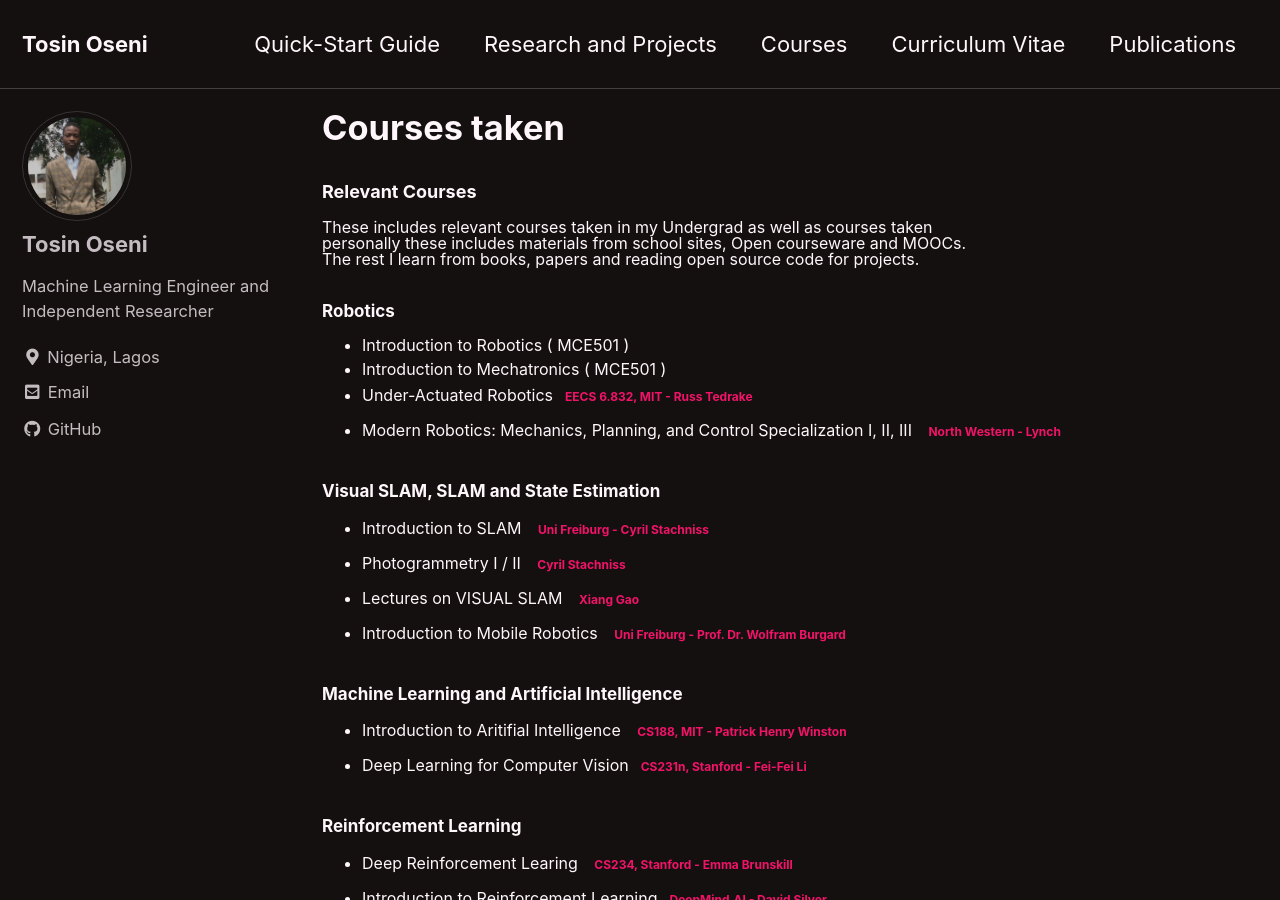
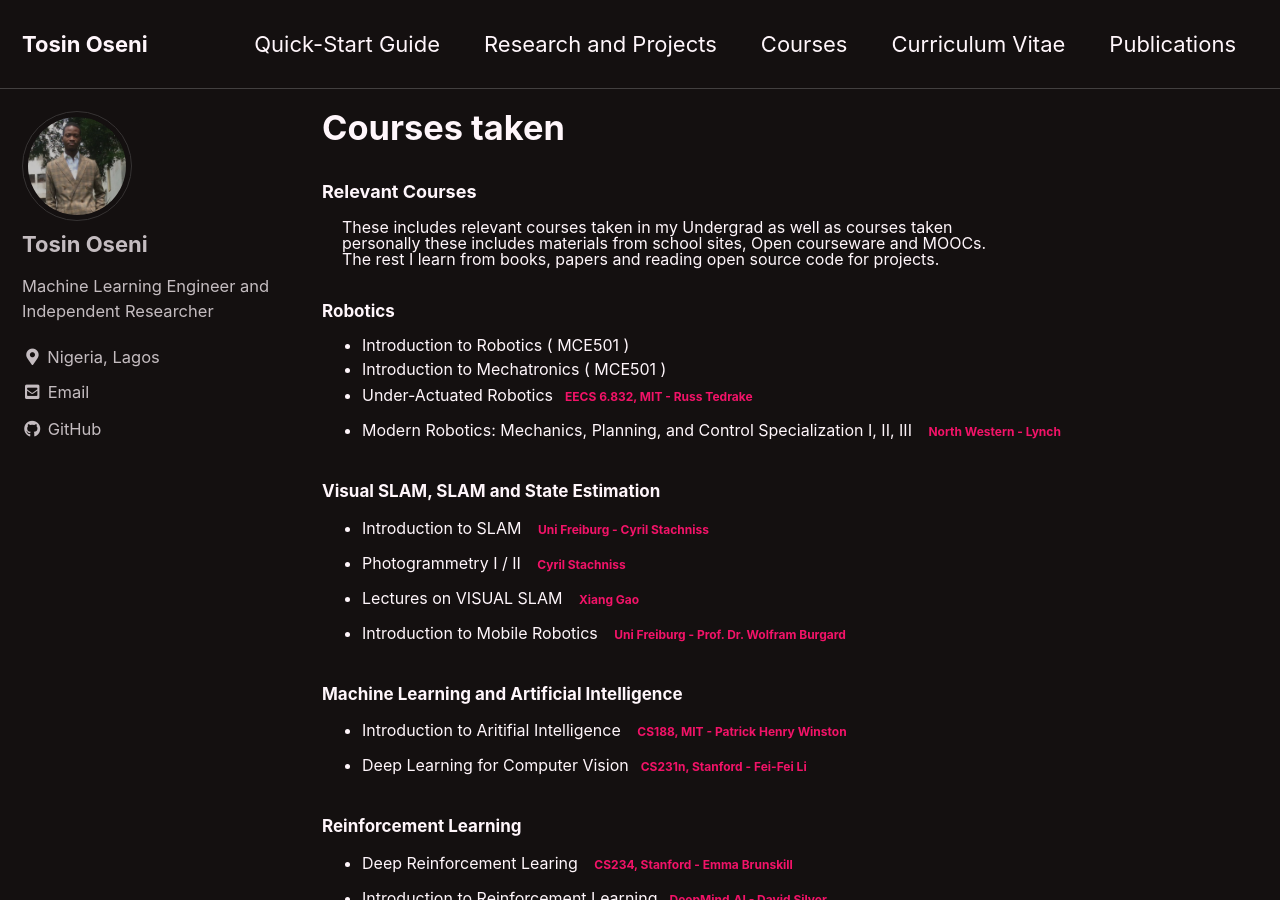
Before and after one commit to tohsin/tohsin.github.io, a Jekyll site: the page built from _pages/courses.md, in a window 1280 px wide and 900 px high. Built offline with Jekyll 4.4.1, drawn with Linux system fonts in a browser that asks for light colours; cached includes are drawn as plain includes.

Commit message:
align and justify

```diff
--- a/_pages/courses.md
+++ b/_pages/courses.md
@@ -13,7 +13,8 @@
 }
 </style>
 ### Relevant Courses
-<p style="text-align: justify;">These includes relevant courses taken in my Undergrad as well as courses taken<br>
+<p style="text-align: justify; padding: 0 20px;">
+These includes relevant courses taken in my Undergrad as well as courses taken<br>
 personally these includes materials from school sites, Open courseware and MOOCs.<br>
 The rest I learn from books, papers and reading open source code for projects.
 </p>
```
